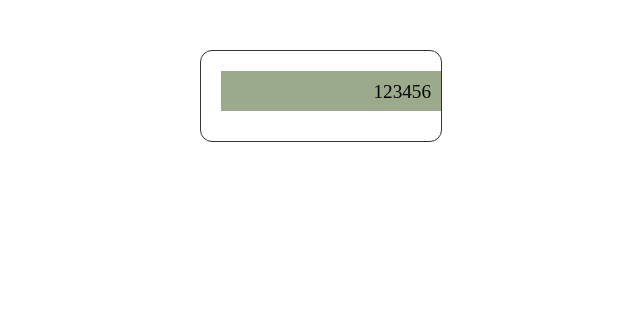
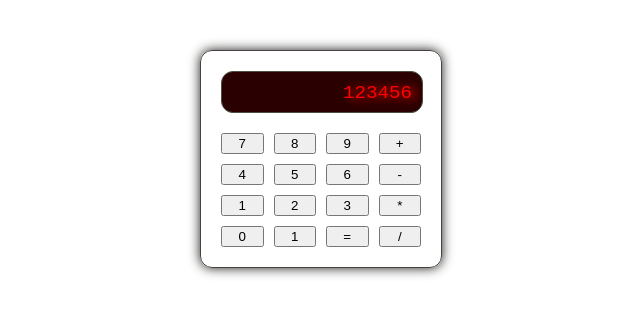
Before and after one commit to zalbright90/digit-wizard, a plain HTML site: page index.html in a window 1280 px wide. Shown: the whole page, without its empty margins (319-959 px from the left). Drawn offline with Linux system fonts and the light colour scheme.

Commit message:
Set up buttons, set display style

```diff
--- a/index.html
+++ b/index.html
@@ -9,8 +9,27 @@
 <body>
     <div class="calculator">
         <div class="display">123456</div>
-        <div class="buttons"></div>
+        <div class="buttons">
+            <button>7</button>
+            <button>8</button>
+            <button>9</button>
+            <button>+</button>
 
+            <button>4</button>
+            <button>5</button>
+            <button>6</button>
+            <button>-</button>
+
+            <button>1</button>
+            <button>2</button>
+            <button>3</button>
+            <button>*</button>
+
+            <button>0</button>
+            <button>1</button>
+            <button>=</button>
+            <button>/</button>
+        </div>
     </div>
     <script src="main.js"></script>
 </body>
--- a/style.css
+++ b/style.css
@@ -2,18 +2,29 @@
     width: 200px;
     margin: 50px auto;
     padding: 20px;
-    border: 1px solid #333;
+    border: 1px solid #494041;
     border-radius: 12px;
-    box-shadow: 2px 2px 10px #FFFFFF10;
+    box-shadow: 0 0 12px #1b1d18;
 }
 
 .display {
-    width: 100%;
+    font-family: 'Courier New', Courier, monospace;
+    width: 90%;
     height: 20px;
     text-align: right;
+    text-shadow: 5px 1px 10px #ff0000;
     padding: 10px;
-    margin-bottom: 10px;
+    margin-bottom: 20px;
     font-size: 1.2em;
-    background-color: #9caa8c;
+    background-color: #2b0000;
+    color: #ff0000;
+    border: solid 1px #495041;
+    border-radius: 12px;
     overflow: hidden;
 }
+
+.buttons {
+    display:grid;
+    grid-template-columns: repeat(4, 1fr);
+    gap: 10px;
+}
```
